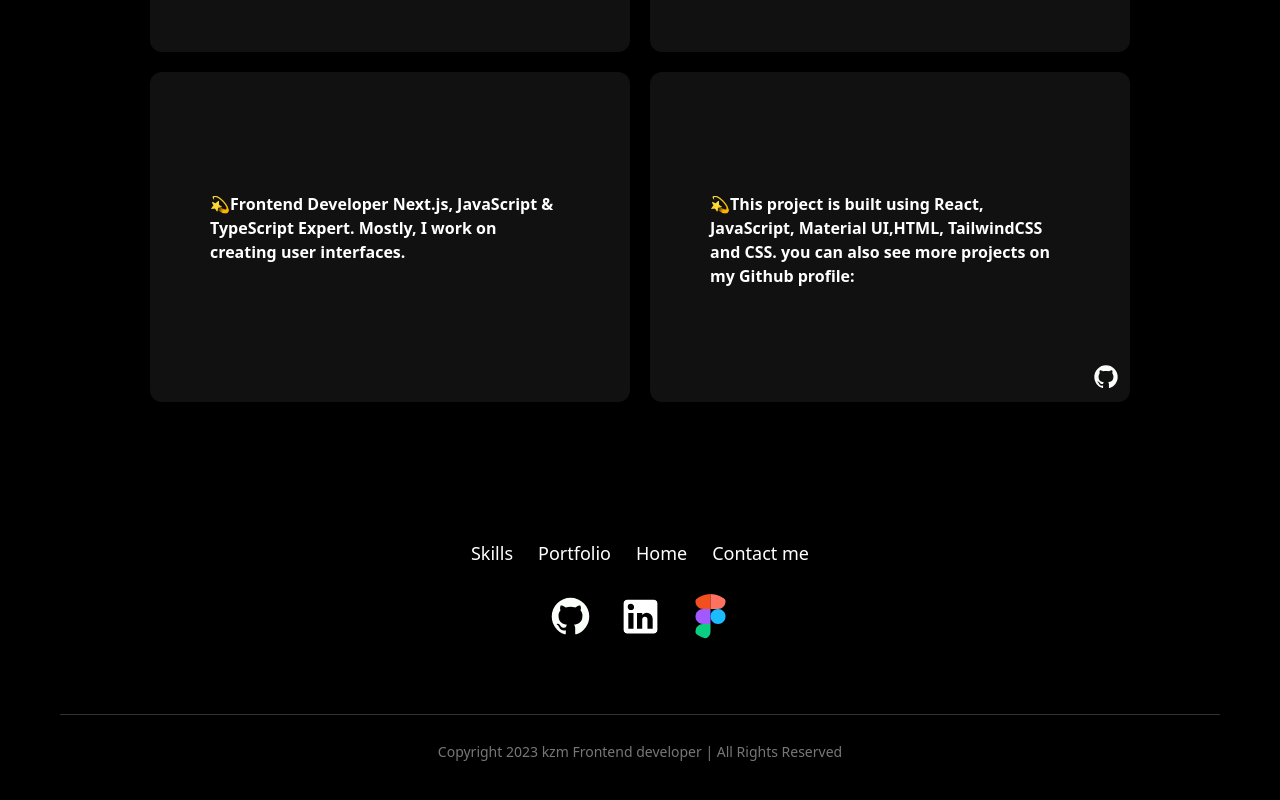
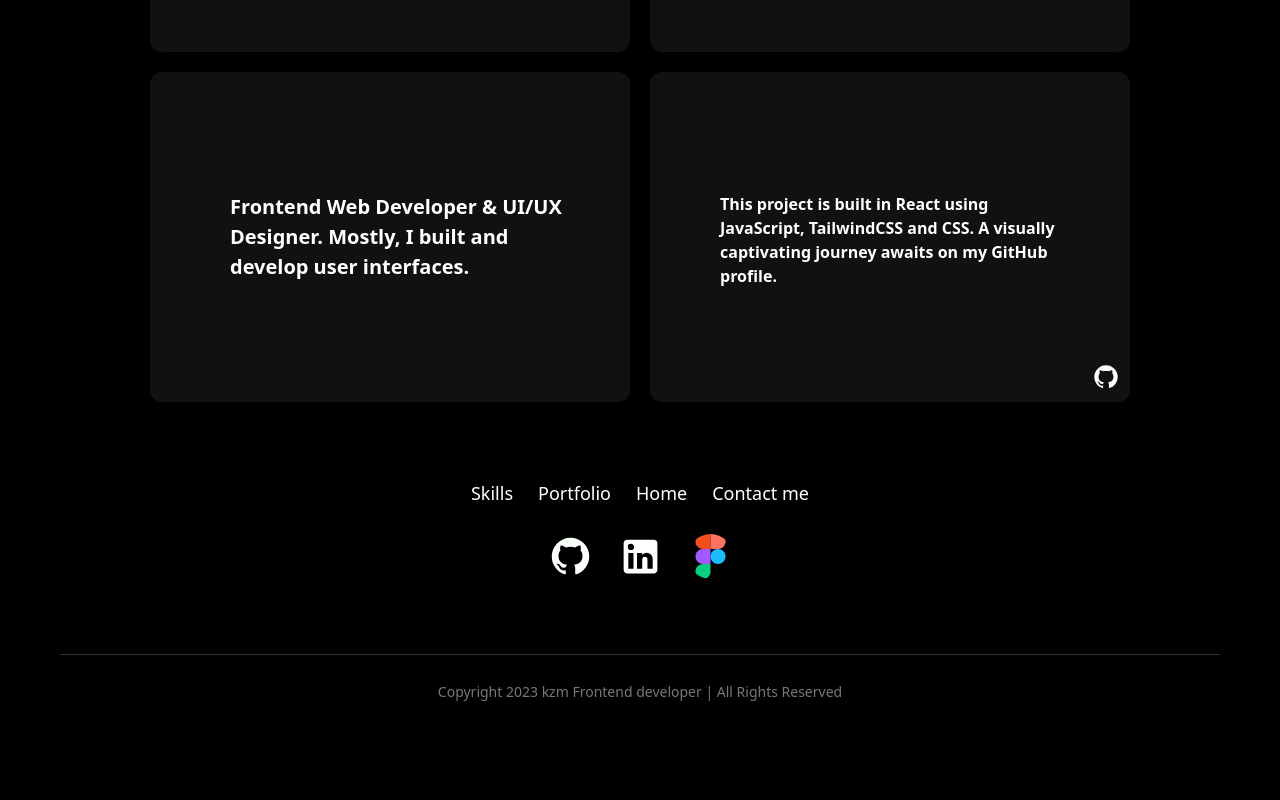
Before and after one commit to kzmfhm/my-portfolio, a React (Create React App) app: page /home in a window 1280 px wide. Shown: the part 404-1204 px from the top of the page. After the commit the page ends 1143 px from the top, so only its background shows below. Built offline with nearby package versions, Linux system fonts and the light colour scheme.

Commit message:
Reset Footer code

```diff
--- a/src/App.css
+++ b/src/App.css
@@ -1,5 +1,5 @@
 body {
-  background-color: #000000;
+  background-color:#000000;
   height: 100vh;
   margin: 0;
   overflow-x: hidden;
--- a/src/App.js
+++ b/src/App.js
@@ -4,6 +4,8 @@ import Home from './pages/Home/index';
 import Contact from './pages/Contact/index';
 import Projects from './pages/Projects/index';
 import About from "./pages/About/index";
+import 'tailwindcss/tailwind.css';
+
 import './App.css'
 
 
--- a/src/components/style.scss
+++ b/src/components/style.scss
@@ -2,6 +2,7 @@
 
 .footer {
     padding-bottom: 0;
+
 }
 .footer-content-wrapper {
     display: flex;
--- a/src/pages/About/index.jsx
+++ b/src/pages/About/index.jsx
@@ -24,7 +24,7 @@ const About = () => {
   return (
     <>
       <Navbar />
-      <div className='min-h-screen w-full text-white h-auto md:pt-[-10px] md:flex'>
+      <div className='min-h-screen w-full text-white md:h-auto md:pt-[-10px] md:flex'>
 
       <div className='centered-div mt-[50px]'>
 
--- a/src/pages/Home/index.jsx
+++ b/src/pages/Home/index.jsx
@@ -24,8 +24,8 @@ const Home = () => {
      </Link>
      <Link to="/contact">
     <div class='mt-[20px]  pt-[110px] align-middle justify-center rounded-xl items-center space-x-4 md:mx-[10px]  font-bold h-[100px] md:h-[330px] w-[290px] md:w-[480px] text-white bg-[#111] section2'>
-    <h2 class='align-middle w-[350px] md:mx-[60px] mt-[10px] text-white text-1xl cursor-pointer transition ease-in-out delay-150 hover:text-yellow-600 hover:-translate-y-1 hover:scale-110 duration-300 ..'>
-        💫Frontend Developer Next.js, JavaScript & TypeScript Expert. Mostly, I work on creating user interfaces.
+    <h2 class='align-middle w-[350px] md:mx-[80px] mt-[10px] text-white text-[20px] cursor-pointer transition ease-in-out delay-150 hover:text-yellow-600 hover:-translate-y-1 hover:scale-110 duration-300 ..'>
+        Frontend Web Developer & UI/UX Designer. Mostly, I built and develop user interfaces.
     </h2>
   </div>
   </Link>
@@ -44,9 +44,9 @@ const Home = () => {
     </div>
     <Link to="/projects">
     <div class="mt-[20px] md:pt-[110px] align-middle justify-center rounded-xl items-center md:mx-[10px] space-x-4 font-bold h-[300px] ml-10 md:h-[330px] w-[310px] md:w-[480px] text-white bg-[#111] section4">
-    <h2 class='align-middle w-[350px] md:mx-[60px] md:mt-[10px] text-white text-1xl cursor-pointer transition ease-in-out delay-150 hover:text-yellow-600  hover:-translate-y-1 hover:scale-110 duration-300 ...'>
-    💫This project is built using React, JavaScript, Material UI,HTML, TailwindCSS and CSS.
-      you can also see more projects on my Github profile:</h2><br/>
+    <h2 class='align-middle w-[350px] md:mx-[70px] md:mt-[10px] text-white text-1xl cursor-pointer transition ease-in-out delay-150 hover:text-yellow-600  hover:-translate-y-1 hover:scale-110 duration-300 ...'>
+    This project is built in React using JavaScript, TailwindCSS and CSS.
+    A visually captivating journey awaits on my GitHub profile.</h2><br/>
       <a href={githubLink} target="_blank" rel="noopener noreferrer">
               <img src={gitImage} alt="my github" className="icon" />
             </a>
@@ -55,7 +55,7 @@ const Home = () => {
     </div>
     </div>
     </header>
-    <div className='mt-[10px]'>
+    <div className='mt-[40px]'>
     <Footer/>
     </div>
     </>
--- a/src/pages/Projects/index.jsx
+++ b/src/pages/Projects/index.jsx
@@ -14,7 +14,7 @@ const Projects = () => {
   return (
     <>
     <Navbar/>
-    <div className='h-auto w-full md:h-[700px] md:flex justify-center mt-[50px] md:mt-[100px]'>
+    <div className='h-auto w-full md:h-[700px] md:flex justify-center mt-[50px] md:mt-[70px]'>
     <div className='centered-div4 '>
 
       <div className="text-zone">
@@ -211,7 +211,7 @@ const Projects = () => {
      </div>
 
     </div>
-    <div className='md:mt-[300px] footer'>
+    <div className='md:mt-[400px] footer'>
     <Footer/>
     </div>
     </>
--- a/src/sections/style.scss
+++ b/src/sections/style.scss
@@ -2,12 +2,13 @@
     "../style-config/mixins.scss";
 
 .section {
-    padding: 50px 0;
+    padding: 10px 0;
     position: relative;
     display: flex;
+
     justify-content: center;
     @include small-screen {
-        padding: 100px 0;
+        padding: 10px 0;
     }
     &.dark {
         background-color: $black;
@@ -22,6 +23,7 @@
         display: flex;
         align-items: center;
         flex-direction: column;
+        background-color:$black;
         @include small-screen {
             width: 1200px;
         }
```
